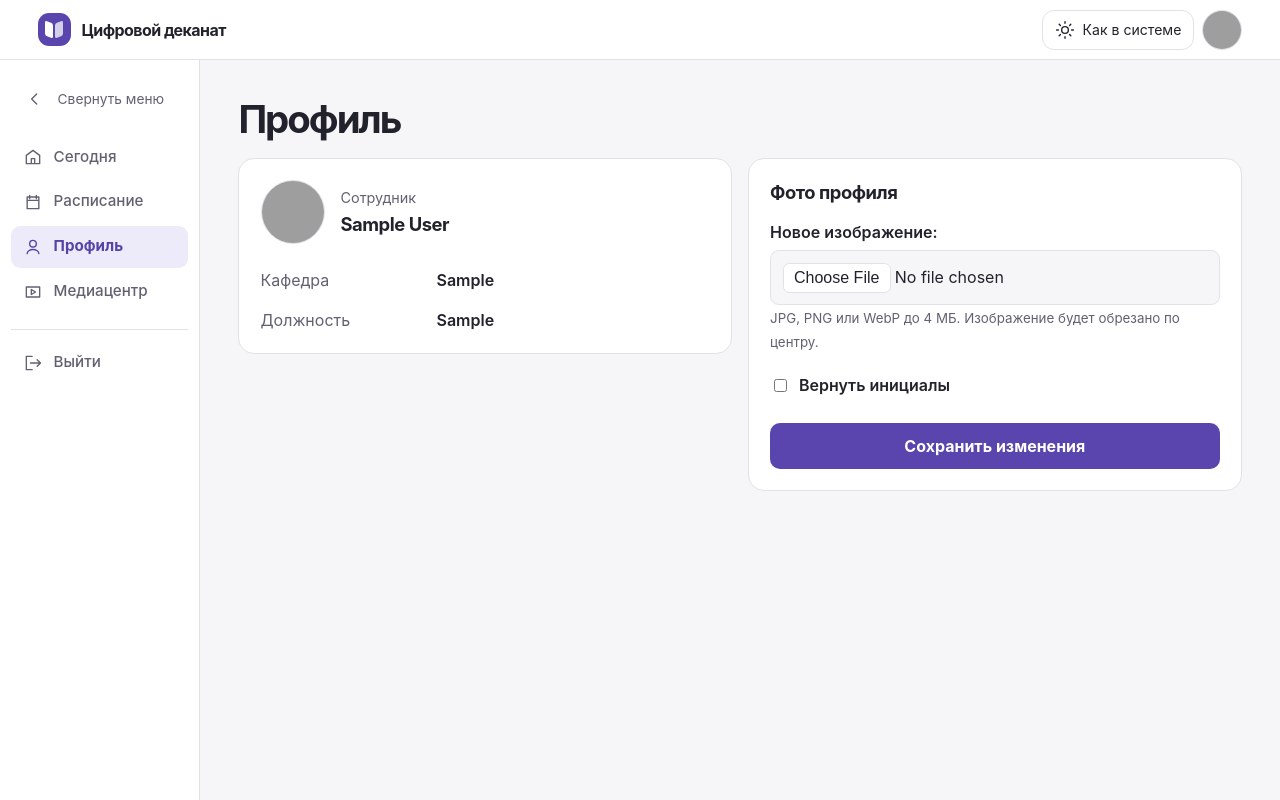
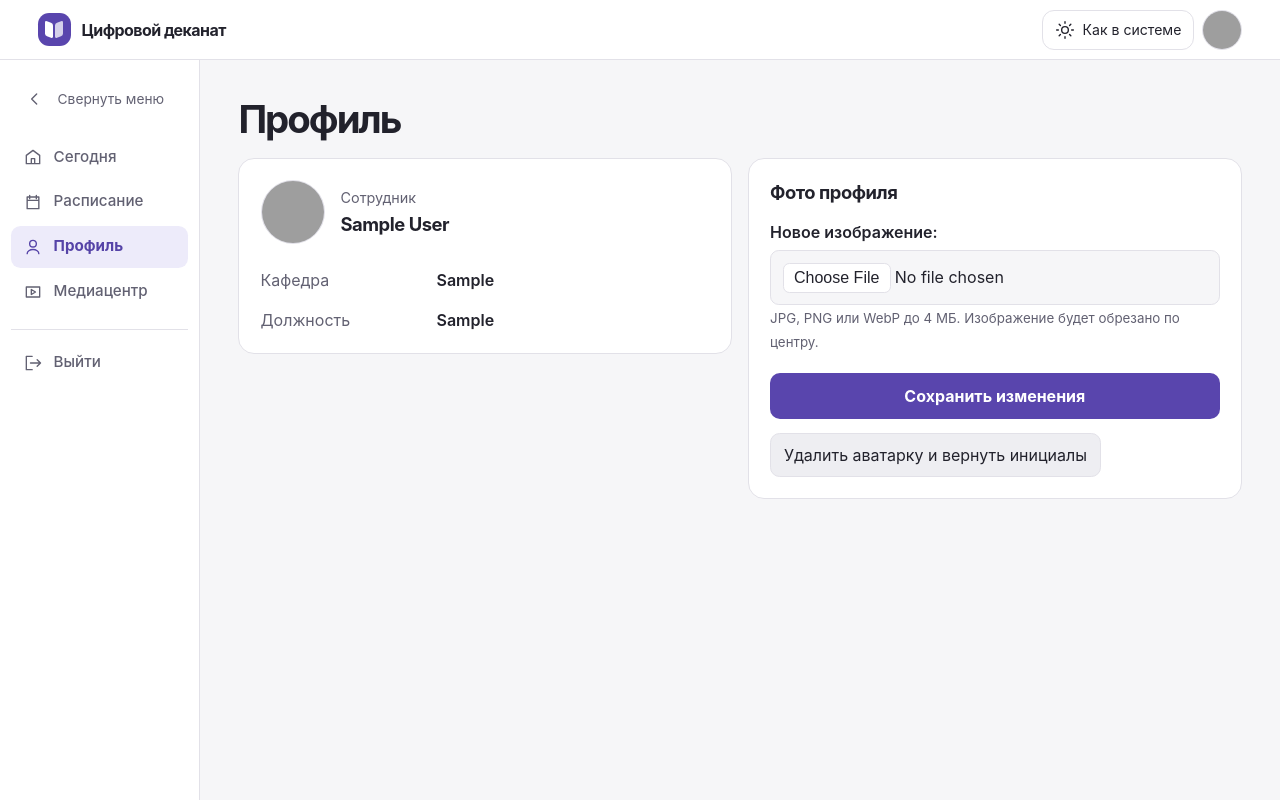
Before and after one commit to roma20ix/digital-dean, a Django app: page /profile/ in a window 1280 px wide. Run offline with Django 5.2, Linux system fonts and the light colour scheme; a user stored in the database is signed in; tables that the repository leaves empty hold one stand-in row (values such as "Sample post"); grey boxes are pictures that could not be loaded.

Commit message:
Refine dark palettes, grades and dashboard demo data

```diff
--- a/cabinet/test_academics.py
+++ b/cabinet/test_academics.py
@@ -85,15 +85,15 @@ class AcademicSectionsTests(TestCase):
 
     def test_individual_results_upcoming_exams_deadlines_and_next_lesson(self):
         for student, subject, mark, pending, deadline in [
-            (self.a, "Линейная алгебра", 5, "Статистика", "Сдать задачи по алгебре"),
-            (self.b, "Гражданское право", 4, "История права", "Сдать разбор судебного дела"),
+            (self.a, "Линейная алгебра", 9, "Статистика", "Сдать задачи по алгебре"),
+            (self.b, "Гражданское право", 8, "История права", "Сдать разбор судебного дела"),
         ]:
             self.client.force_login(student.user)
             study = self.client.get("/study/", {"student_id": self.a.pk}).context
             courses = study["courses"]
             self.assertEqual(set(courses.values_list("student_id", flat=True)), {student.pk})
             self.assertEqual(courses.get(title=subject).grade, mark)
-            self.assertEqual(courses.get(assessment_type="Зачёт").credit_label, "Зачтено")
+            self.assertTrue(all(course.credit_label == "Зачтено" for course in courses.filter(assessment_type="Зачёт")))
             self.assertIsNone(courses.get(title=pending).grade)
             self.assertEqual(courses.get(title=pending).credit_label, "Оценка пока не выставлена")
             self.assertEqual(study["exams"].get().course_title, pending)
--- a/static/academic.css
+++ b/static/academic.css
@@ -41,6 +41,9 @@
 .grade { display: inline-block; background: var(--subtle); border-radius: .45rem; padding: .2rem .6rem; font-size: .9rem; font-weight: 600; }
 .grade.passed { color: var(--success); background: var(--success-bg); }
 .grade.low { color: var(--error); background: light-dark(#fff0f1, #3e2631); }
+.grade.modest { color: light-dark(#8a5011, #ffc887); background: light-dark(#fff2df, #473527); }
+.grade.good { color: light-dark(#665c11, #e4dc8a); background: light-dark(#f7f4dc, #3d3c29); }
+.grade.excellent { color: var(--success); background: var(--success-bg); }
 .notice h2 { margin: .6rem 0; }
 .notice h2 a { color: var(--ink); }
 .notice p.metadata { margin-top: .65rem; }
--- a/static/cabinet.css
+++ b/static/cabinet.css
@@ -1,16 +1,16 @@
 :root {
   color-scheme: light dark;
   font: 100%/1.5 Inter, -apple-system, BlinkMacSystemFont, "Segoe UI", sans-serif;
-  --canvas: light-dark(#f6f6f8, #18181e);
-  --surface: light-dark(#fff, #222229);
-  --subtle: light-dark(#eeeef2, #2e2e37);
-  --ink: light-dark(#22222c, #f2f1f6);
-  --muted: light-dark(#626172, #bdbbcd);
-  --line: light-dark(#e2e1e8, #3c3a47);
-  --accent: light-dark(#5543a7, #c7b9ff);
-  --selected: light-dark(#edebfa, #362e50);
-  --action: light-dark(#5945ad, #c7b9ff);
-  --on-action: light-dark(white, #23193c);
+  --canvas: light-dark(#f6f6f8, #171b21);
+  --surface: light-dark(#fff, #20262d);
+  --subtle: light-dark(#eeeef2, #2b343d);
+  --ink: light-dark(#22222c, #f2f5f8);
+  --muted: light-dark(#626172, #bac6d0);
+  --line: light-dark(#e2e1e8, #394650);
+  --accent: light-dark(#5543a7, #8fc8fa);
+  --selected: light-dark(#edebfa, #263f52);
+  --action: light-dark(#5945ad, #80bbef);
+  --on-action: light-dark(white, #12232e);
   --success: light-dark(#17654e, #8ce4ba);
   --success-bg: light-dark(#e6f6ee, #1d3933);
   --error: light-dark(#a72c43, #ffa4b2);
@@ -21,6 +21,7 @@ body { margin: 0; overflow-wrap: anywhere; }
 button, input, select, textarea { font: inherit; }
 a { color: var(--ink); text-decoration-color: color-mix(in srgb, currentColor 48%, transparent); text-decoration-thickness: 1px; text-underline-offset: .22em; }
 a:hover { text-decoration-color: var(--accent); }
+a { text-decoration-thickness: .08em; text-decoration-skip-ink: auto; transition: text-decoration-color .22s ease, color .22s ease; }
 button, select, summary { cursor: pointer; }
 button, a { -webkit-tap-highlight-color: transparent; }
 [hidden] { display: none !important; }
@@ -136,6 +137,9 @@ textarea { min-height: 7rem; resize: vertical; }
 }
 #theme-options button:hover, .stack option:hover { background: var(--subtle); }
 #theme-options [aria-pressed=true], .stack option:checked { color: var(--accent); background: var(--selected); }
+.palette-options { border-top: 1px solid var(--line); margin-top: .35rem; padding-top: .4rem; }
+.palette-options > span { display: block; padding: .15rem .75rem; color: var(--muted); font-size: .8rem; }
+.palette-options [aria-pressed=true]::before { content: '✓ '; }
 @supports (appearance: base-select) {
   .stack select, .stack select::picker(select) { appearance: base-select; }
 }
@@ -193,6 +197,9 @@ textarea { min-height: 7rem; resize: vertical; }
 .avatar.portrait { width: 4rem; height: 4rem; flex: none; font-size: 1.25rem; }
 .personal-form { margin-top: 1rem; }
 .personal-form small { color: var(--muted); }
+.avatar-reset { margin-top: .9rem; }
+.avatar-reset button { padding: .55rem .8rem; border: 1px solid var(--line); border-radius: .6rem; color: var(--ink); background: var(--subtle); }
+.avatar-reset button:hover { background: var(--selected); }
 .personal-form .check { display: inline-flex; align-items: center; gap: .55rem; }
 .personal-form input[type="checkbox"] { width: auto; }
 .faculty-lesson { display: grid; grid-template-columns: repeat(auto-fit,minmax(min(13rem,100%),1fr)); gap: .5rem; border-top: 1px solid var(--line); padding: .8rem 0; }
@@ -201,10 +208,14 @@ textarea { min-height: 7rem; resize: vertical; }
 .rail-toggle:hover { background: var(--subtle); }
 .rail a, .rail button { white-space: nowrap; overflow: hidden; }
 @media (min-width: 52.01rem) {
-  [data-rail="compact"] .shell:not(.guest) { grid-template-columns: 4.9rem minmax(0,1fr); }
+  [data-rail="compact"] .shell:not(.guest) { grid-template-columns: 3.8rem minmax(0,1fr); }
+  [data-rail="compact"] .rail { padding-inline: .4rem; }
+  [data-rail="compact"] .rail nav a, [data-rail="compact"] .rail .logout, [data-rail="compact"] .rail-toggle { justify-content: center; padding-inline: .2rem; }
   [data-rail="compact"] .rail span { display: none; }
   [data-rail="compact"] .rail-toggle .icon { transform: rotate(180deg); }
 }
+[data-palette="sage"] { --accent: light-dark(#5543a7, #a2dbb8); --selected: light-dark(#edebfa, #294339); --action: light-dark(#5945ad, #96d5ae); --on-action: light-dark(white, #172a20); }
+[data-palette="amber"] { --accent: light-dark(#5543a7, #f2c288); --selected: light-dark(#edebfa, #4a382d); --action: light-dark(#5945ad, #efb978); --on-action: light-dark(white, #312314); }
 @media (prefers-reduced-motion: no-preference) {
   .shell { transition: grid-template-columns .22s ease; }
   .rail-toggle .icon { transition: transform .22s ease; }
--- a/static/learning.css
+++ b/static/learning.css
@@ -9,7 +9,7 @@
 .course-grid { display: grid; grid-template-columns: repeat(auto-fit, minmax(min(100%, 14rem), 1fr)); gap: .85rem; }
 .course-card { background: var(--surface); border: 1px solid var(--line); border-radius: 1rem; padding: 1.15rem; display: flex; flex-direction: column; min-height: 8.4rem; color: var(--ink); text-decoration: none; }
 .course-card:hover { border-color: var(--accent); }
-.course-card:hover h2 { text-decoration: underline; }
+.course-card:hover h2 { color: var(--accent); }
 .course-foot, .learning small { color: var(--muted); font-size: .85rem; }
 .course-card h2 { margin: .85rem 0 1.3rem; }
 .course-foot { margin-top: auto; justify-content: space-between; }
@@ -20,6 +20,10 @@
 .course-side .panel > a, .course-support a, .unit video, .week-links a { display: block; }
 .course-side .points strong { font-size: 2rem; line-height: 1; }
 .course-side progress { width: 100%; accent-color: var(--accent); }
+.course-progress { width: 9rem; aspect-ratio: 1; margin: .8rem auto 1rem; display: grid; place-items: center; border-radius: 50%; background: conic-gradient(var(--accent) var(--rate), var(--subtle) 0); }
+.course-progress > span { width: 76%; aspect-ratio: 1; display: flex; flex-direction: column; align-items: center; justify-content: center; border-radius: 50%; background: var(--surface); }
+.course-progress strong { font-size: 2.4rem; line-height: 1; }
+.course-progress small { color: var(--muted); }
 .deadline { font-weight: 650; }
 .unit { padding: .65rem 0; border-top: 1px solid var(--line); }
 .unit summary, .syllabus summary { background: transparent; padding-inline: .25rem; }
--- a/static/theme.js
+++ b/static/theme.js
@@ -6,17 +6,22 @@
     document.documentElement.style.colorScheme = value === "system" ? "light dark" : value;
   };
   let current = "system";
+  let palette = "ocean";
   try {
     if (localStorage.getItem("dean-rail") === "compact") document.documentElement.dataset.rail = "compact";
     const saved = localStorage.getItem(key);
     if (choices.includes(saved)) current = saved;
+    if (["ocean", "sage", "amber"].includes(localStorage.getItem("dean-palette"))) palette = localStorage.getItem("dean-palette");
   } catch {} // The selector still works when storage is unavailable.
   apply(current);
+  document.documentElement.dataset.palette = palette;
   document.addEventListener("DOMContentLoaded", () => {
     const picker = document.querySelector(".theme-picker");
     const popover = picker.querySelector("[popover]");
     const trigger = picker.querySelector(".theme-trigger");
     const options = picker.querySelectorAll("[data-theme]");
+    const palettes = picker.querySelectorAll("[data-palette]");
+    const paletteGroup = picker.querySelector(".palette-options");
     function display(value) {
       for (const option of options) {
         const selected = option.dataset.theme === value;
@@ -25,17 +30,32 @@
       }
     }
     display(current);
+    const displayPalette = () => {
+      paletteGroup.hidden = current === "light" || (current === "system" && !matchMedia("(prefers-color-scheme: dark)").matches);
+      palettes.forEach(option => option.setAttribute("aria-pressed", String(option.dataset.palette === palette)));
+    };
+    displayPalette();
+    matchMedia("(prefers-color-scheme: dark)").addEventListener("change", displayPalette);
     picker.hidden = false;
     for (const option of options) {
       option.addEventListener("click", () => {
         current = option.dataset.theme;
         apply(current);
         display(current);
+        displayPalette();
         try { localStorage.setItem(key, current); } catch {}
         popover.hidePopover();
         trigger.focus();
       });
     }
+    for (const option of palettes) option.addEventListener("click", () => {
+      palette = option.dataset.palette;
+      document.documentElement.dataset.palette = palette;
+      displayPalette();
+      try { localStorage.setItem("dean-palette", palette); } catch {}
+      popover.hidePopover();
+      trigger.focus();
+    });
     popover.addEventListener("toggle", event => {
       if (event.newState === "open") {
         const rect = trigger.getBoundingClientRect();
--- a/templates/base.html
+++ b/templates/base.html
@@ -20,6 +20,7 @@
         <button class="theme-trigger" type="button" popovertarget="theme-options" aria-label="Тема оформления">{% include "components/icon.html" with name="theme" %}<span>Как в системе</span></button>
         <div id="theme-options" popover aria-label="Выбор темы">
           <button data-theme="system">Как в системе</button><button data-theme="light">Светлая</button><button data-theme="dark">Тёмная</button>
+          <div class="palette-options" aria-label="Палитра тёмной темы"><span>Акцент</span><button data-palette="ocean">Синий</button><button data-palette="sage">Шалфей</button><button data-palette="amber">Янтарь</button></div>
         </div>
       </div>
       {% if user.is_authenticated %}
--- a/templates/learning/course.html
+++ b/templates/learning/course.html
@@ -35,7 +35,8 @@
   </div>
   <aside class="course-side" aria-label="Сведения о курсе">
     <section class="panel"><h2>Прогресс по курсу</h2>
-      {% if maximum %}<p class="points"><strong>{{ scaled|floatformat:"-2" }}</strong> из 10</p>
+      {% if maximum %}<div class="course-progress" style="--rate: calc(100% * {{ points }} / {{ maximum }})"><span><strong>{{ scaled|floatformat:"-2" }}</strong><small>из 10</small></span></div>
+      <p class="meta">Накопленный результат по опубликованным заданиям</p>
       <progress value="{{ points }}" max="{{ maximum }}" aria-label="Набрано баллов"></progress>
       <p class="meta">Накоплено {{ points }} из {{ maximum }} баллов. Ещё можно набрать до {{ remaining }}.</p>
       {% else %}<p class="meta">Заданий с баллами пока нет.</p>{% endif %}
--- a/templates/profile.html
+++ b/templates/profile.html
@@ -28,9 +28,11 @@
     {% csrf_token %}
     <div>{{ appearance_form.photo.label_tag }}{{ appearance_form.photo }}
       <small>JPG, PNG или WebP до 4 МБ. Изображение будет обрезано по центру.</small>{{ appearance_form.photo.errors }}</div>
-    {% if has_avatar %}<label class="check">{{ appearance_form.remove }} Вернуть инициалы</label>{% endif %}
     <button class="primary">Сохранить изменения</button>
   </form>
+  {% if has_avatar %}<form method="post" action="{% url 'profile' %}" class="avatar-reset">
+    {% csrf_token %}<button type="submit" name="remove" value="on">Удалить аватарку и вернуть инициалы</button>
+  </form>{% endif %}
 </section>
 </div>
 {% endblock %}
--- a/templates/study.html
+++ b/templates/study.html
@@ -9,8 +9,8 @@
     {% for course in courses %}
       <div class="result" {% if course.pk %}id="course-{{ course.pk }}"{% endif %}>
         <h3>{% if course.pk %}<a href="{% url 'course_detail' course.pk %}">{{ course.title }}</a>{% else %}{{ course.title }}{% endif %}</h3>
-        <div><span class="grade{% if course.grade == 2 %} low{% elif course.grade != None or course.credit_label == 'Зачтено' %} passed{% endif %}">{% if course.grade != None %}
-          <strong>{{ course.grade }}</strong>{% if course.grade == 2 %} · Неудовлетворительно{% endif %}
+        <div><span class="grade{% if course.grade != None %}{% if course.grade <= 3 %} low{% elif course.grade <= 5 %} modest{% elif course.grade <= 7 %} good{% else %} excellent{% endif %}{% elif course.credit_label == 'Зачтено' %} passed{% endif %}">{% if course.grade != None %}
+          <strong>{{ course.grade }}</strong> / 10{% if course.grade <= 3 %} · Неудовлетворительно{% endif %}
         {% elif course.assessment_type == "Зачёт" %}{{ course.credit_label }}
         {% else %}Оценки пока нет{% endif %}</span></div>
       </div>
```
Also changed, not shown: cabinet/management/commands/_academic_demo.py (+9 -5 lines).
